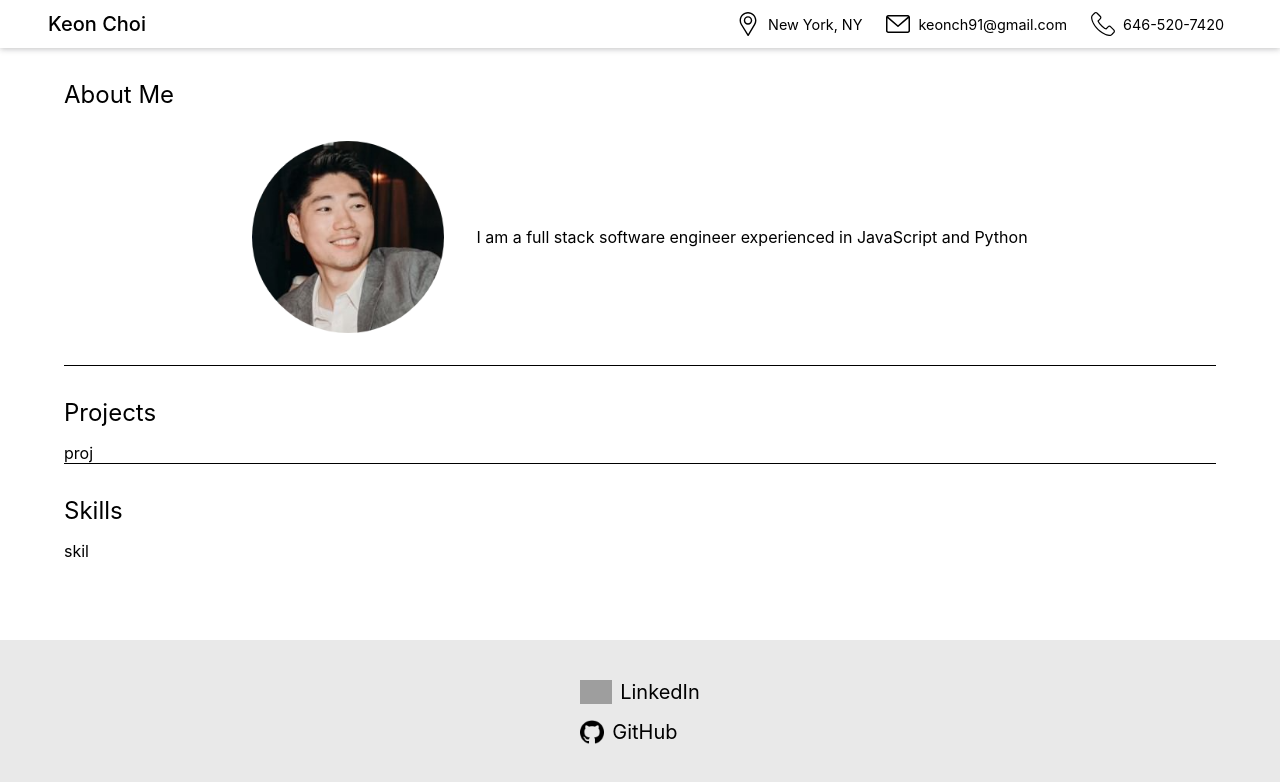
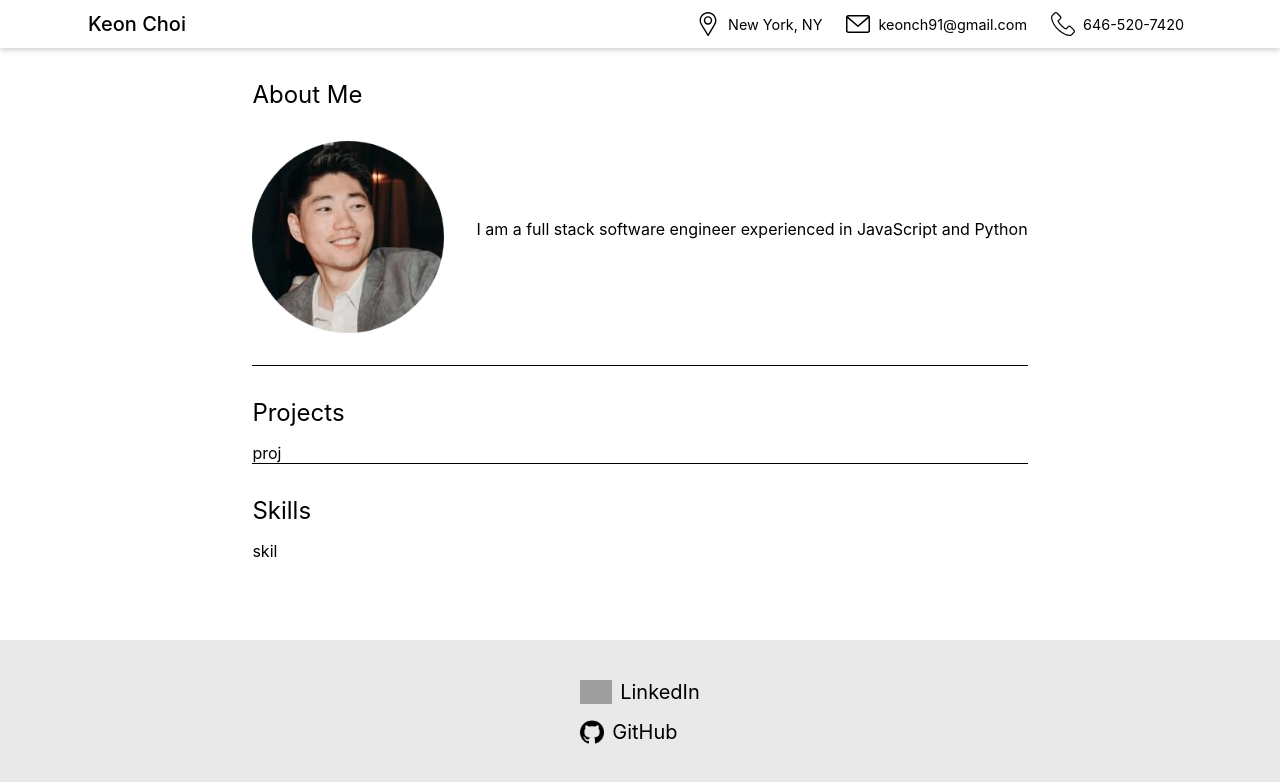
Before and after one commit to keonch/keonch.github.io, a React (Create React App) app: page / in a window 1280 px wide. Shown: the top 782 px of the page. Built offline with nearby package versions, Linux system fonts and the light colour scheme; grey boxes are pictures that could not be loaded.

Commit message:
fix header css

```diff
--- a/src/assets/stylesheets/AboutMe.css
+++ b/src/assets/stylesheets/AboutMe.css
@@ -7,6 +7,10 @@
     border-bottom: solid 1px black;
 }
 
+.summary {
+    padding-bottom: 1rem;
+}
+
 .me {
     height: 12rem;
     margin-right: 2rem;
--- a/src/assets/stylesheets/App.css
+++ b/src/assets/stylesheets/App.css
@@ -4,4 +4,5 @@
   display: flex;
   flex-flow: column nowrap;
   justify-content: space-between;
+  align-items: center;
 }
--- a/src/assets/stylesheets/Header.css
+++ b/src/assets/stylesheets/Header.css
@@ -1,13 +1,22 @@
 .Header {
   position: fixed;
+  height: 3rem;
+  width: 100%;
+  background-color: white;
+  box-shadow: 0 1px 6px 0 rgb(32 33 36 / 28%);
+  display: flex;
+  flex-flow: row nowrap;
+  justify-content: center;
+  align-items: center;
+}
+
+.header-wrapper {
   display: flex;
   flex-flow: row nowrap;
   justify-content: space-between;
   align-items: center;
-  height: 3rem;
+  max-width: 1200px;
   width: 100%;
-  background-color: white;
-  box-shadow: 0 1px 6px 0 rgb(32 33 36 / 28%);
 }
 
 .name{
--- a/src/components/Header.js
+++ b/src/components/Header.js
@@ -6,6 +6,7 @@ import telephone from '../assets/images/telephone.svg'
 function Header() {
   return (
     <div className="Header">
+      <div className="header-wrapper">
         <div className="name">Keon Choi</div>
         <div className="info">
           <img src={location}></img>
@@ -18,6 +19,7 @@ function Header() {
           <div className="info-text">646-520-7420</div>
         </div>
       </div>
+    </div>
   );
 }
 
```
Lines whose indentation alone changed are shown as unchanged.
